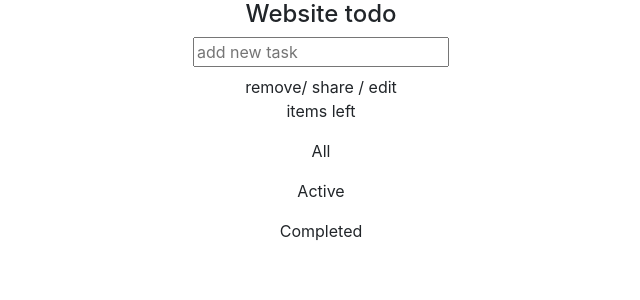
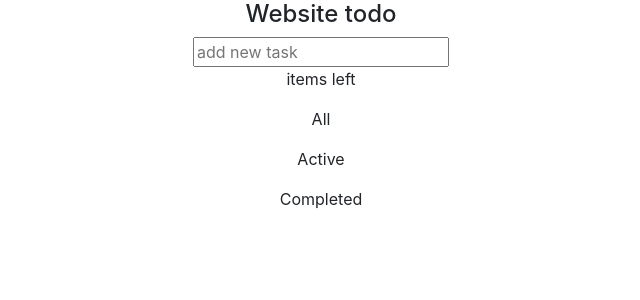
Before and after one commit to Imanuel1/todo-list, a React (Create React App) app: page / in a window 1280 px wide. Shown: the top 300 px of the page, without its empty margins (319-959 px from the left). Built offline with nearby package versions, Linux system fonts and the light colour scheme.

Commit message:
init the tasks state with vales

```diff
--- a/src/pages/TasksPage/TasksPage.js
+++ b/src/pages/TasksPage/TasksPage.js
@@ -1,21 +1,28 @@
 import React, { useState } from 'react';
-import { Container, FormControl, InputGroup } from 'react-bootstrap';
+import { Container, FormControl, InputGroup, Row } from 'react-bootstrap';
 import Task from '../../components/Task/Task';
+import taskModel from '../../model/TaskModel';
 import './TasksPage.css'
 
 function TasksPage() {
     const [addTask, setAddTask] = useState(null);
     const [tasks, setTasks] =
-    useState([{text:"email rachel", isComplete:false},{text:"throw garbage", isComplete:true}]);
+    useState([new taskModel("email rachel", false,false), new taskModel("throw garbage", true,false)]);
 
     return (
         <Container className="p-tasks-page">
             <h4>Website todo</h4>
             <div className="add-task-container">
-                <input className="add-task" placeholder="add new task" value={addTask} onChange={(e) => setAddTask(e.target.value)} ></input>
+                <input className="add-task" placeholder="add new task" value={addTask} onChange={(e) => setAddTask(e.target.value)}></input>
             </div>
             <div className="tasks-container">
-                <Task text="homework" isComplete={false} isShared={false} />
+                {
+                    tasks.map( task =>
+                        {
+                        <Row><Task text={task.text} isComplete={task.isComplete} isShared={false}/></Row>
+                        })
+                }
+
             </div>
             <div className="task-footer">
                 <p>items left</p>
```
